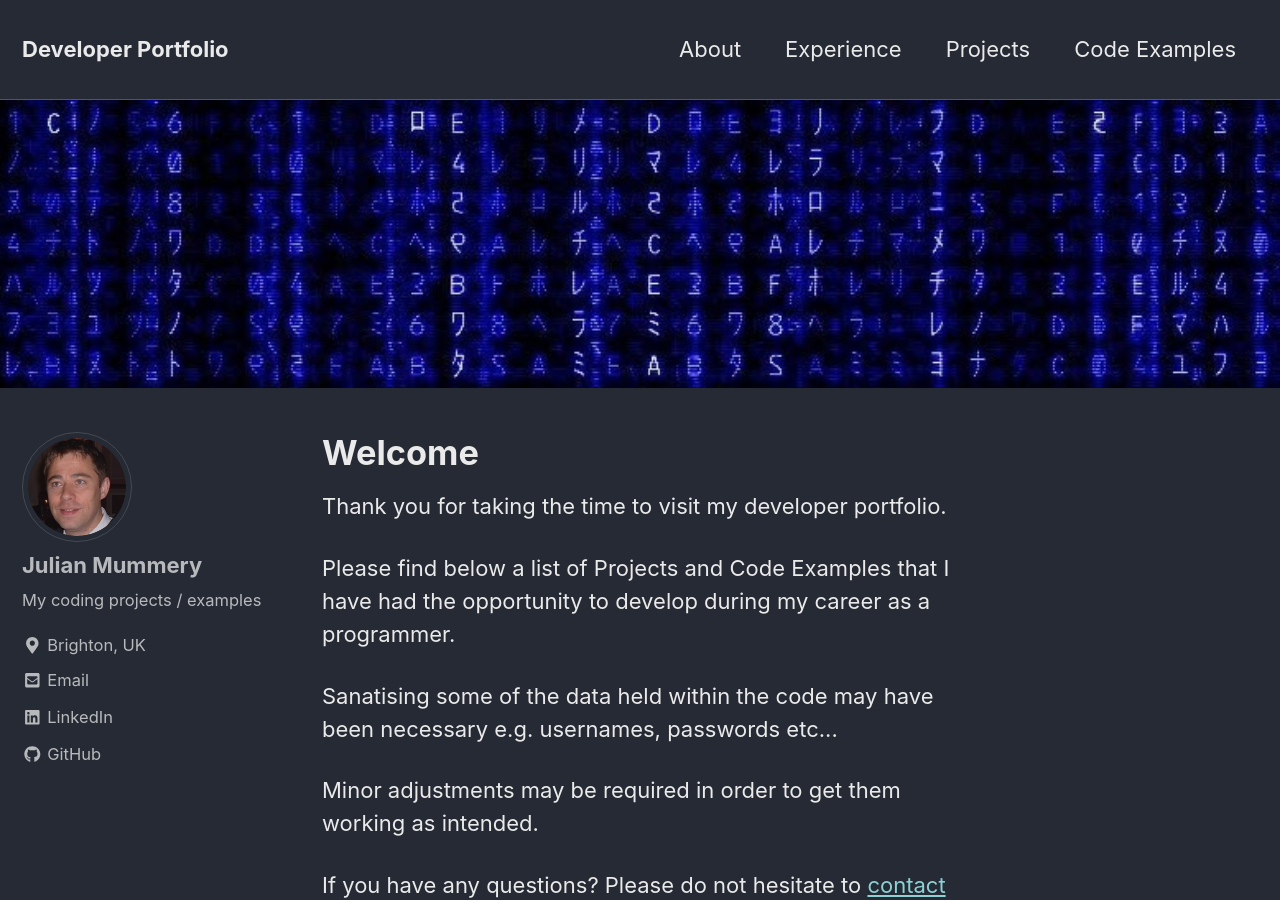
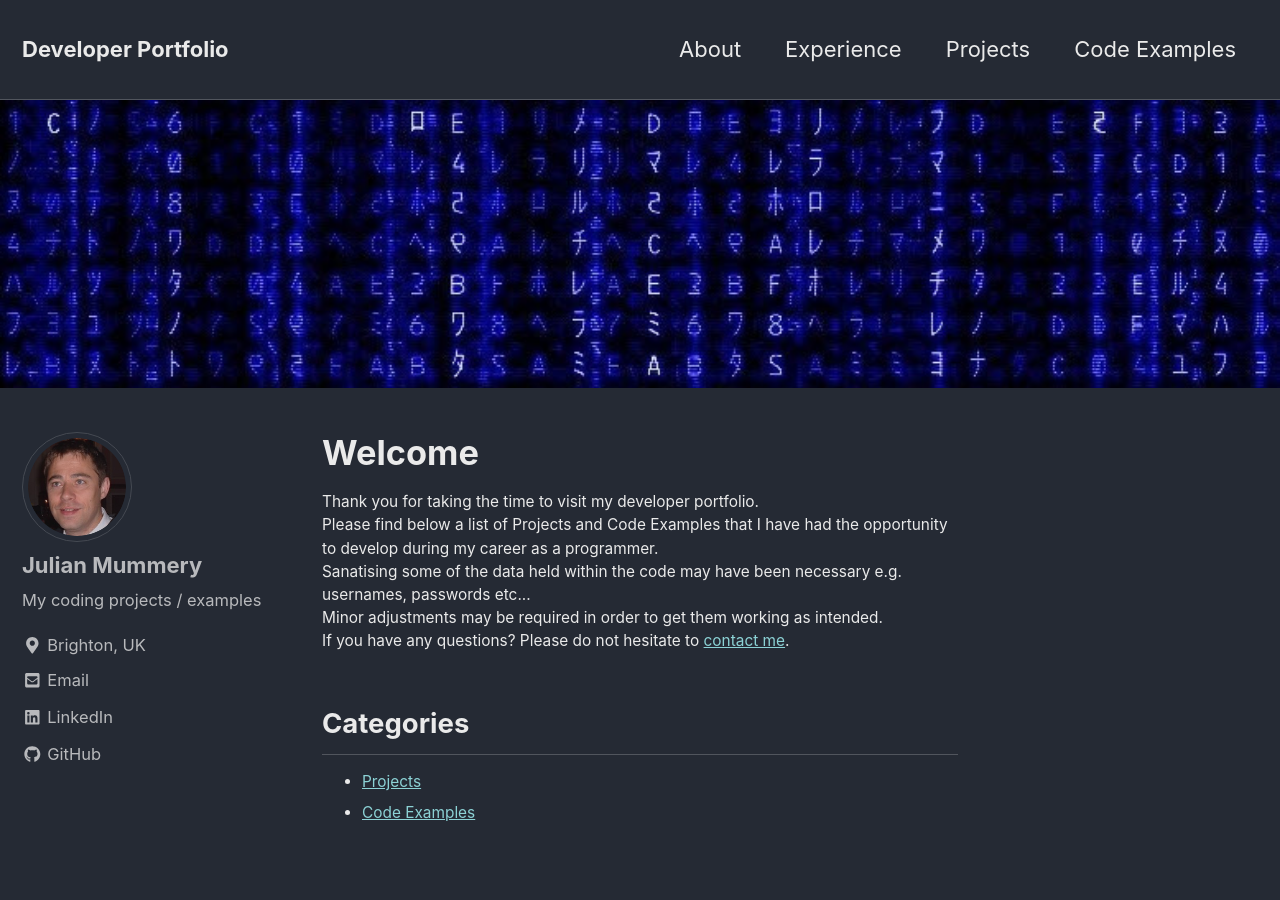
Before and after one commit to julianmummery/julianmummery.github.io, a Jekyll site: the page built from index.html, in a window 1280 px wide and 900 px high. Built offline with Jekyll 4.4.1, drawn with Linux system fonts in a browser that asks for light colours; nearby versions of some CDN libraries; the list of posts is cut into pages by our own code.

Commit message:
Update index.html

```diff
--- a/index.html
+++ b/index.html
@@ -6,15 +6,15 @@
 ---
 <h1>Welcome</h1>
 
-<p>Thank you for taking the time to visit my developer portfolio.</p>
-<p>Please find below a list of Projects and Code Examples that I have had the opportunity to develop during my career as a programmer.</p>
-<p>Sanatising some of the data held within the code may have been necessary e.g. usernames, passwords etc...</p>
-<p>Minor adjustments may be required in order to get them working as intended.</p>
-<p>If you have any questions? Please do not hesitate to <a href="mailto:julianmummery@gmail.com?subject=Question from Developer Portfolio" target="_self">contact me</a>.</p>
+<p style="font-size:0.70em; margin-top:0; margin-bottom: 0;">Thank you for taking the time to visit my developer portfolio.</p>
+<p style="font-size:0.70em; margin-top:0; margin-bottom: 0;">Please find below a list of Projects and Code Examples that I have had the opportunity to develop during my career as a programmer.</p>
+<p style="font-size:0.70em; margin-top:0; margin-bottom: 0;">Sanatising some of the data held within the code may have been necessary e.g. usernames, passwords etc...</p>
+<p style="font-size:0.70em; margin-top:0; margin-bottom: 0;">Minor adjustments may be required in order to get them working as intended.</p>
+<p style="font-size:0.70em; margin-top:0; margin-bottom: 0;">If you have any questions? Please do not hesitate to <a href="mailto:julianmummery@gmail.com?subject=Question from Developer Portfolio" target="_self">contact me</a>.</p>
 
 <h2>Categories</h2>
 
-<ul>
+<ul style="font-size:0.70em;">
   <li><a href="https://julianmummery.github.io/coding-projects/" target="_self">Projects</a></li>
   <li><a href="https://julianmummery.github.io/coding-examples/" target="_self">Code Examples</a></li>
 </ul>
```
